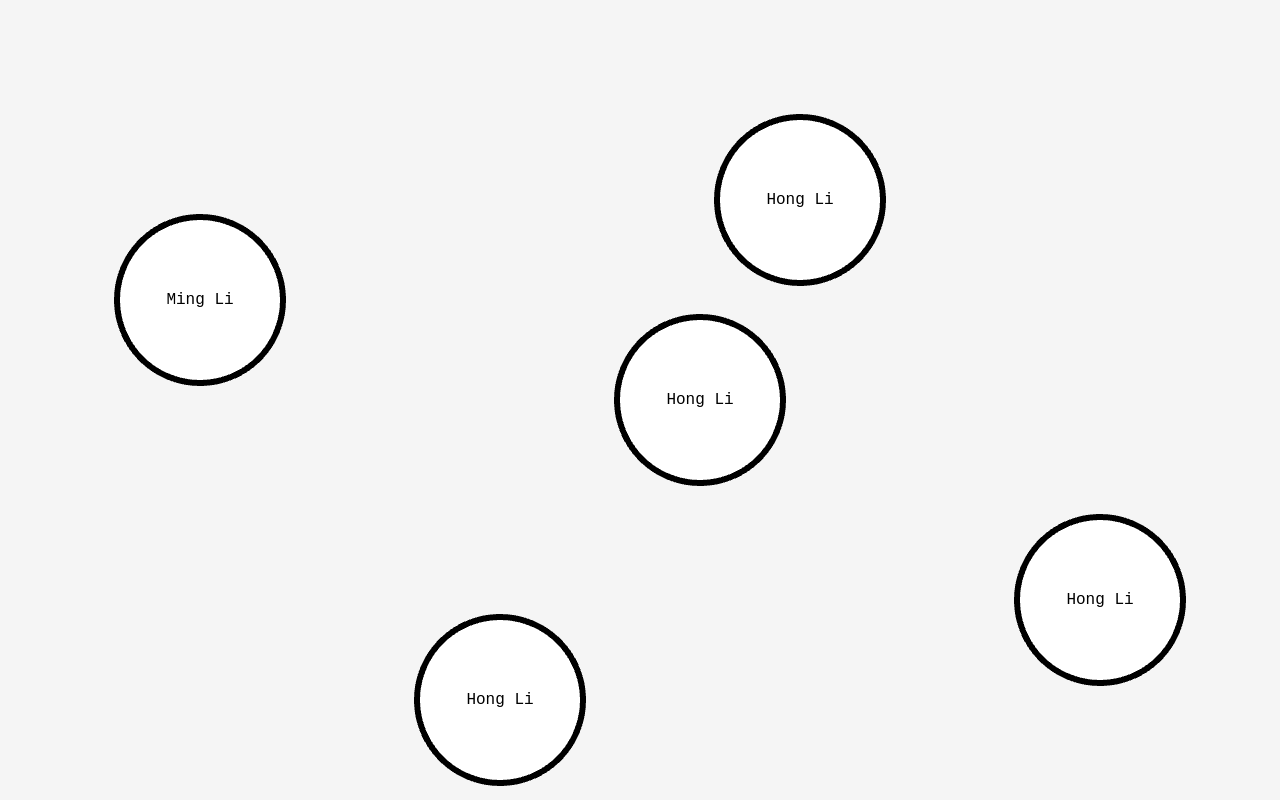
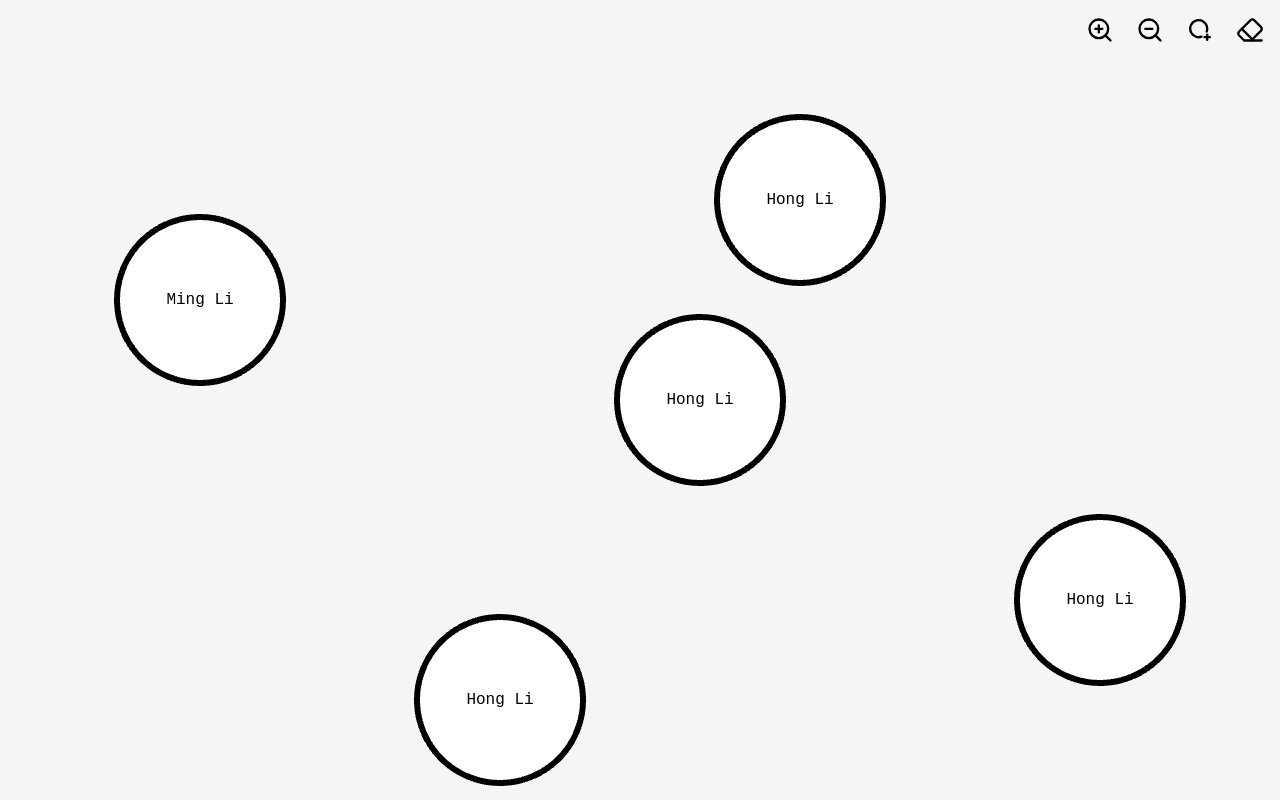
Before and after one commit to BQXBQX/studio-graph-editor-canvas, a website built with Vite: page index.html in a window 1280 px wide. Built offline with nearby package versions, Linux system fonts and the light colour scheme.

Commit message:
feat ✨: add panel component

```diff
--- a/src/style.css
+++ b/src/style.css
@@ -64,25 +64,6 @@ h1 {
   color: #888;
 }
 
-button {
-  border-radius: 8px;
-  border: 1px solid transparent;
-  padding: 0.6em 1.2em;
-  font-size: 1em;
-  font-weight: 500;
-  font-family: inherit;
-  background-color: #1a1a1a;
-  cursor: pointer;
-  transition: border-color 0.25s;
-}
-button:hover {
-  border-color: #646cff;
-}
-button:focus,
-button:focus-visible {
-  outline: 4px auto -webkit-focus-ring-color;
-}
-
 @media (prefers-color-scheme: light) {
   :root {
     color: #213547;
--- /dev/null
+++ b/src/utils/control-panel.ts
@@ -0,0 +1,56 @@
+export class ControlPanel {
+  private canvas: HTMLCanvasElement;
+
+  constructor(canvas: HTMLCanvasElement) {
+    this.canvas = canvas;
+
+    this.createControlPanel();
+  }
+
+  private createControlPanel() {
+    // 创建控制面板容器
+    const controlPanelContainer = document.createElement("div");
+    controlPanelContainer.style.position = "absolute";
+    controlPanelContainer.style.top = "10px";
+    controlPanelContainer.style.right = "10px";
+    controlPanelContainer.style.display = "flex";
+    controlPanelContainer.style.gap = "10px";
+    controlPanelContainer.style.zIndex = "100";
+
+    // 添加按钮到面板
+    const zoomInButton = this.createButton("zoom-in.svg", null);
+    const zoomOutButton = this.createButton("zoom-out.svg", null);
+    const addNodeButton = this.createButton("add-node.svg", null);
+    const clearCanvasButton = this.createButton("clear-canvas.svg", null);
+
+    controlPanelContainer.appendChild(zoomInButton);
+    controlPanelContainer.appendChild(zoomOutButton);
+    controlPanelContainer.appendChild(addNodeButton);
+    controlPanelContainer.appendChild(clearCanvasButton);
+
+    // 添加到 body 中
+    document.body.appendChild(controlPanelContainer);
+  }
+
+  private createButton(
+    icon: string,
+    callback: (() => void) | null
+  ): HTMLButtonElement {
+    const button = document.createElement("button");
+    button.style.width = "40px";
+    button.style.height = "40px";
+    button.style.border = "none";
+    button.style.backgroundColor = "transparent";
+    button.style.cursor = "pointer";
+
+    const img = document.createElement("img");
+    img.src = `public/${icon}`;
+    img.style.width = "100%";
+    img.style.height = "100%";
+
+    button.appendChild(img);
+    // button.addEventListener("click", callback);
+
+    return button;
+  }
+}
--- a/src/utils/graph-editor.ts
+++ b/src/utils/graph-editor.ts
@@ -5,6 +5,7 @@ import createShader from "./shader/create-shader";
 import fragment from "../glsl/fragment-shader-source.glsl?raw";
 import vertex from "../glsl/vertex-shader-source.glsl?raw";
 import { Node } from "../types/node";
+import { ControlPanel } from "./control-panel";
 
 export class GraphEditor<NodeType> {
   private canvas: HTMLCanvasElement;
@@ -18,6 +19,7 @@ export class GraphEditor<NodeType> {
   private isDragging = false;
   private lastMousePosition: [number, number] = [0, 0];
   private canvasOffset$ = new BehaviorSubject<[number, number]>([0, 0]);
+  private controlPanel: ControlPanel;
 
   constructor(container: HTMLCanvasElement, defaultNodes?: Node<NodeType>[]) {
     this.canvas = container;
@@ -28,6 +30,7 @@ export class GraphEditor<NodeType> {
     if (!glContext) {
       throw new Error("WebGL2 is not supported");
     }
+    this.controlPanel = new ControlPanel(this.canvas);
     this.gl = glContext;
 
     // Initialize shaders and program
```
Also changed, not shown: public/add-node.svg (added), public/clear-canvas.svg (added), public/zoom-in.svg (added), public/zoom-out.svg (added).
